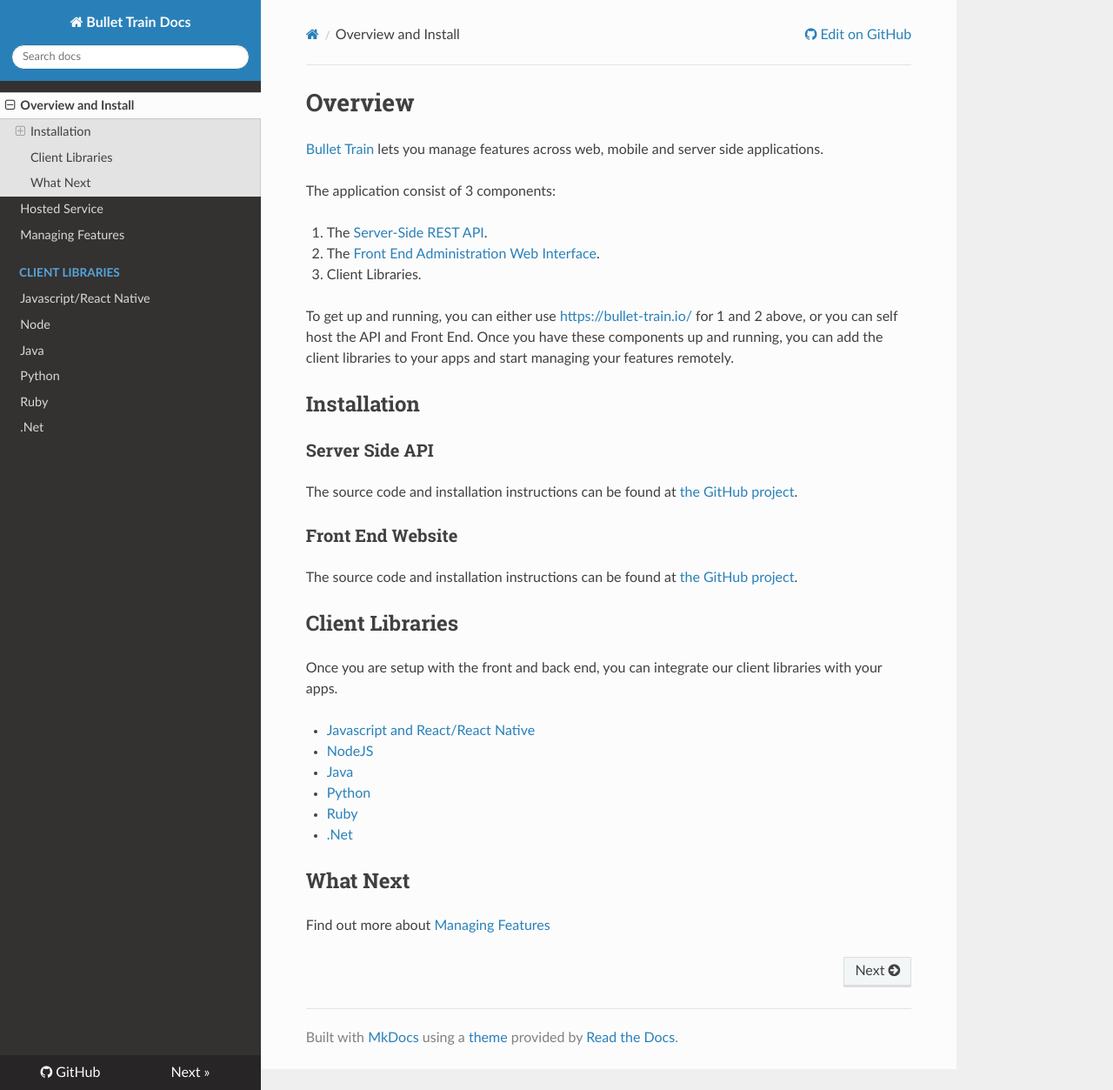
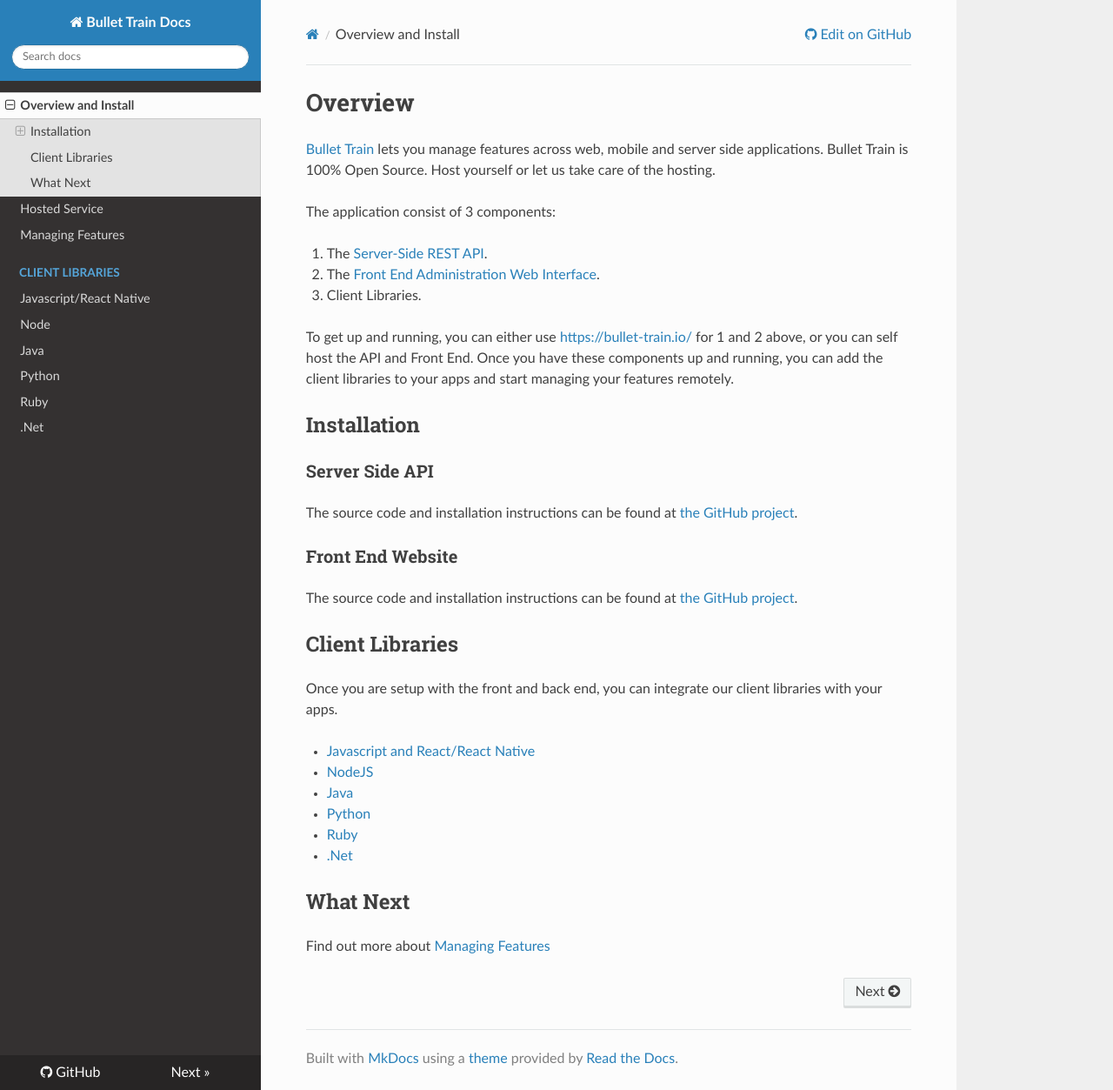
Before and after one commit to Flagsmith/flagsmith-docs, an MkDocs documentation site: the page built from docs/index.md, in a window 1280 px wide and 1253 px high. Shown: the whole window at 87% size. Built offline with MkDocs 1.6.1, drawn with Linux system fonts in a browser that asks for light colours; nearby versions of some CDN libraries; old or Windows-style settings are respelled for this version of MkDocs.

Commit message:
added open source

```diff
--- a/docs/index.md
+++ b/docs/index.md
@@ -1,6 +1,6 @@
 # Overview
 
-[Bullet Train](https://bullet-train.io/) lets you manage features across web, mobile and server side applications.
+[Bullet Train](https://bullet-train.io/) lets you manage features across web, mobile and server side applications. Bullet Train is 100% Open Source. Host yourself or let us take care of the hosting.
 
 The application consist of 3 components:
 
```
